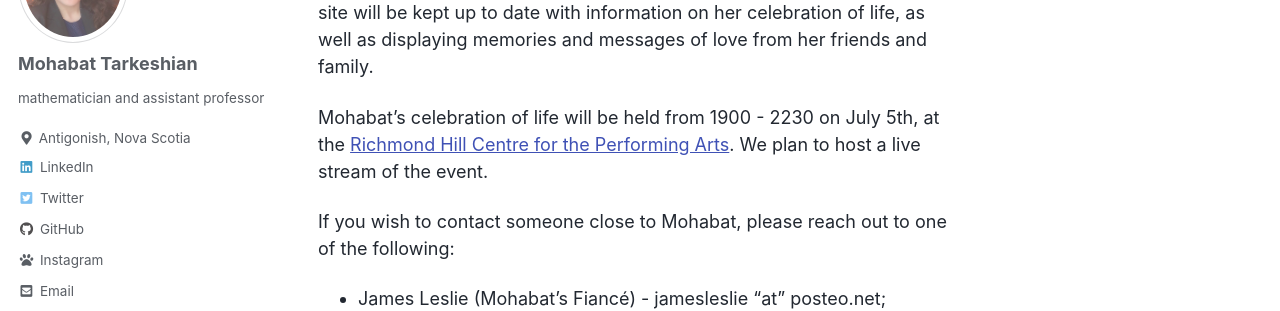
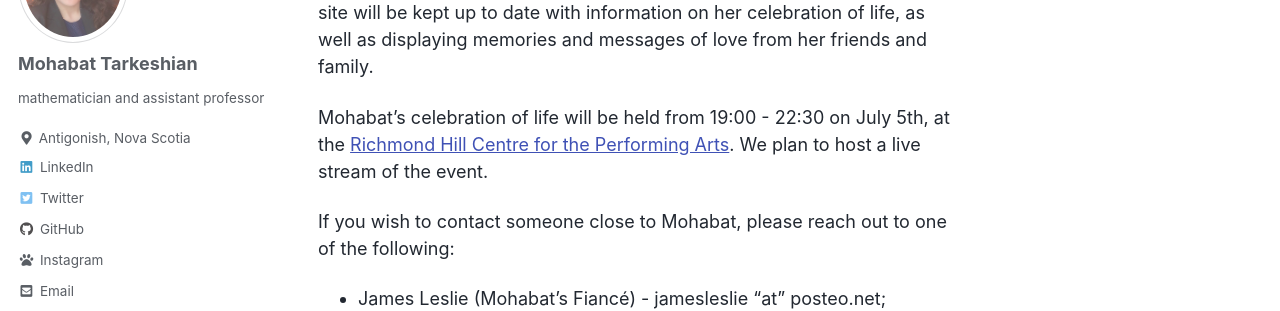
Before and after one commit to mohabatt/mohabatt.github.io, a Jekyll site: the page built from index.md, in a window 1280 px wide and 1336 px high. Shown: the part 361-672 px from the top of the window. Built offline with Jekyll 4.4.1, drawn with Linux system fonts in a browser that asks for light colours; cached includes are drawn as plain includes.

Commit message:
Update index.md to make 24h time clearer

```diff
--- a/index.md
+++ b/index.md
@@ -6,7 +6,7 @@ usemessages: true
 
 Mohabat sadly and unexpectedly passed away on 30th April, 2024. This site will be kept up to date with information on her celebration of life, as well as displaying memories and messages of love from her friends and family.
 
-Mohabat's celebration of life will be held from 1900 - 2230 on July 5th, at the [Richmond Hill Centre for the Performing Arts](https://www.rhcentre.ca/). We plan to host a live stream of the event.
+Mohabat's celebration of life will be held from 19:00 - 22:30 on July 5th, at the [Richmond Hill Centre for the Performing Arts](https://www.rhcentre.ca/). We plan to host a live stream of the event.
 
 If you wish to contact someone close to Mohabat, please reach out to one of the following:
 
```
